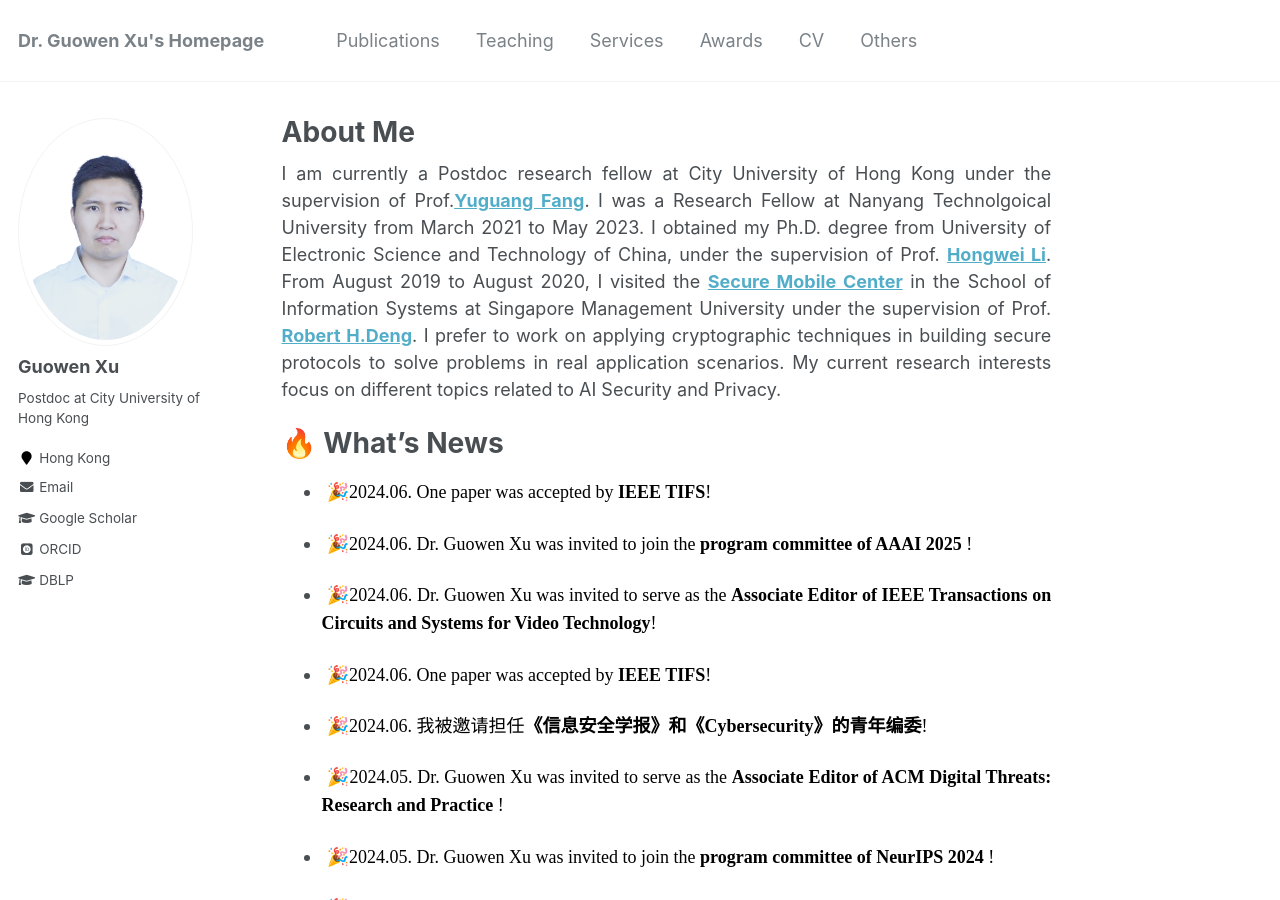
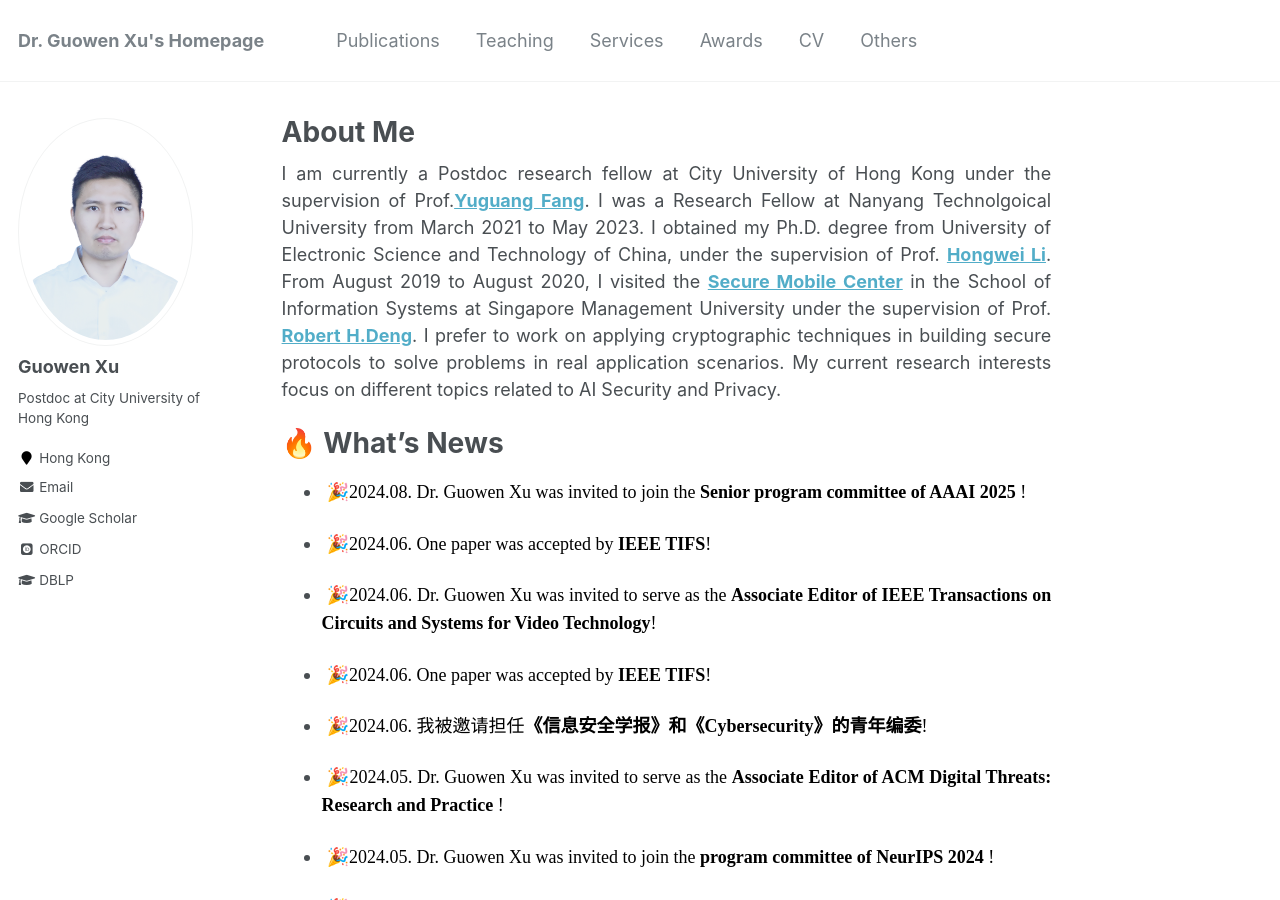
Before and after one commit to Guowen-xu/guowen-xu.github.io, a Jekyll site: the page built from _pages/about.md, in a window 1280 px wide and 900 px high. Built offline with Jekyll 4.4.1, drawn with Linux system fonts in a browser that asks for light colours; some web fonts are replaced.

Commit message:
Update about.md

```diff
--- a/_pages/about.md
+++ b/_pages/about.md
@@ -15,8 +15,9 @@ redirect_from:
 
   🔥 What's News
 ======
--  <p align="justify">&nbsp;🎉<font face="Times New Roman" color=black size=4>2024.06. One paper was accepted by <b>IEEE TIFS</b>!</font></p>
--  <p align="justify">&nbsp;🎉<font face="Times New Roman" color=black size=4>2024.06.  Dr. Guowen Xu was invited to join the <b>program committee of AAAI 2025 </b>!</font></p>
+-  <p align="justify">&nbsp;🎉<font face="Times New Roman" color=black size=4>2024.08.  Dr. Guowen Xu was invited to join the <b>Senior program committee of AAAI 2025 </b>!</font></p>
+-   <p align="justify">&nbsp;🎉<font face="Times New Roman" color=black size=4>2024.06. One paper was accepted by <b>IEEE TIFS</b>!</font></p>
+
 -   <p align="justify">&nbsp;🎉<font face="Times New Roman" color=black size=4>2024.06.  Dr. Guowen Xu was invited to serve as the <b>Associate Editor of   IEEE Transactions on Circuits and Systems for Video Technology</b>!</font></p>
 -    <p align="justify">&nbsp;🎉<font face="Times New Roman" color=black size=4>2024.06. One paper was accepted by <b>IEEE TIFS</b>!</font></p>
 -   <p align="justify">&nbsp;🎉<font face="Times New Roman" color=black size=4>2024.06.  我被邀请担任<b>《信息安全学报》和《Cybersecurity》的青年编委</b>!</font></p>
```
